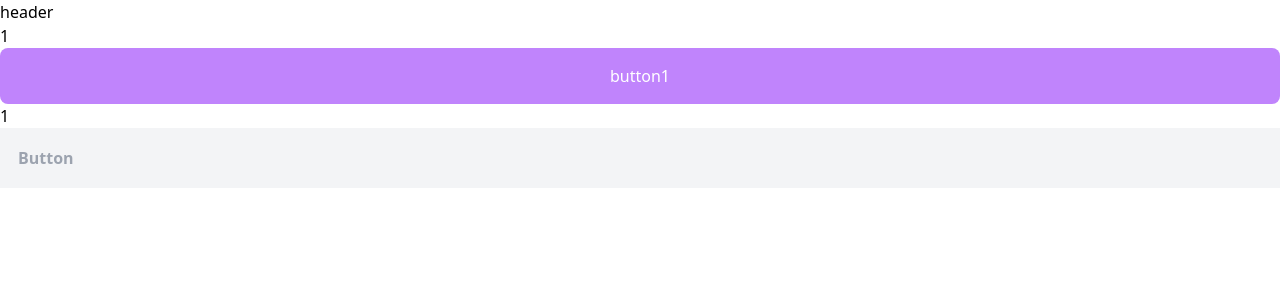
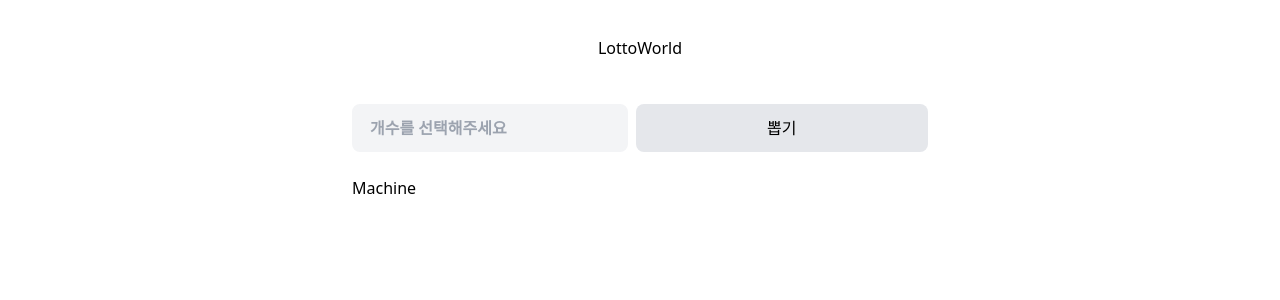
Before and after one commit to FromRagsToRich/Lottos, a Next.js app: page / in a window 1280 px wide. Shown: the top 300 px of the page. Built offline with nearby package versions, Linux system fonts and the light colour scheme.

Commit message:
feat/Add Lotto number select component

```diff
--- a/src/atoms/index.ts
+++ b/src/atoms/index.ts
@@ -15,7 +15,7 @@ const lottosState = atom<Lottos>({
 
 const purchaseState = atom<number>({
   key: LOTTO_KEYS.PURCHASE_COUNT,
-  default: 1,
+  default: 0,
 });
 
 export { lottosState, purchaseState };
--- a/src/components/Common/Button.tsx
+++ b/src/components/Common/Button.tsx
@@ -1,15 +1,24 @@
+import { cls } from '@lib/bindClassName';
+
 interface Props {
   onClick: () => void;
   text: string;
   value?: string;
   loading?: boolean;
+  disabled: boolean;
   [key: string]: any;
 }
 
-function Button({ onClick, value, text, loading, ...props }: Props) {
+function Button({ onClick, value, text, loading, disabled, ...props }: Props) {
+  const styleByDisabled = disabled
+    ? `bg-gray-200 disabled text-black`
+    : 'bg-purple-400 text-white';
   return (
     <button
-      className="w-full bg-purple-400 py-4 px-4 rounded-lg text-white bold"
+      className={cls(
+        'w-full h-full py-4 px-4 rounded-lg bold flex justify-center items-center',
+        styleByDisabled,
+      )}
       onClick={onClick}
       value={value}
       {...props}
--- a/src/components/Common/Dropdown.tsx
+++ b/src/components/Common/Dropdown.tsx
@@ -1,14 +1,28 @@
 import { cls } from '@lib/bindClassName';
 import { useVisible } from '@lib/hooks';
-import React, { useState } from 'react';
+import type { ReactNode } from 'react';
 
 type DropdownProps = {
   placeholder: string;
 };
 
 // https://stackoverflow.com/questions/32553158/detect-click-outside-react-component
+interface Props {
+  placeholder: string;
+  items: number;
+  onSelect: (value: number) => void;
+  selectedValue: number;
+  [key: string]: any;
+}
 
-function Dropdown() {
+function Dropdown({
+  className,
+  placeholder,
+  items,
+  onSelect,
+  selectedValue,
+  ...props
+}: Props) {
   const { ref, visible, setVisible } = useVisible<HTMLDivElement>(false);
 
   const handleOpen = () => {
@@ -20,23 +34,32 @@ function Dropdown() {
   };
 
   return (
-    <div className="w-full relative" onBlur={handleClose}>
+    <div className={`w-full relative`} onBlur={handleClose}>
       <div
         ref={ref}
-        className="p-4 border-2 border-gray-100 bg-gray-100 text-gray-400 font-bold cursor-pointer"
+        className="rounded-lg h-full p-4 border-2 border-gray-100 bg-gray-100 text-gray-400 font-bold cursor-pointer flex items-center"
         onClick={handleOpen}
       >
-        Button
+        {selectedValue ? selectedValue : placeholder}
       </div>
       <div
         className={cls(
           `${visible ? 'block' : 'hidden'}`,
-          'w-full p-4',
+          'w-full p-2 bg-white',
           'absolute top-16',
           'border-2 border-gray-100',
+          'rounded-lg',
         )}
       >
-        <div className="p-2 hover:bg-gray-200 rounded-lg">1</div>
+        {Array.from({ length: items }).map((_, i) => (
+          <div
+            key={`${_}-${i}`}
+            onClick={() => onSelect(i + 1)}
+            className="px-3 py-1 rounded-lg hover:bg-gray-100 bg-white"
+          >
+            {i + 1}
+          </div>
+        ))}
       </div>
     </div>
   );
--- a/src/components/Layout/header.tsx
+++ b/src/components/Layout/header.tsx
@@ -1,7 +1,12 @@
+import Link from 'next/link';
 import React from 'react';
 
 const Header = () => {
-  return <div>header</div>;
+  return (
+    <header className="flex h-24 justify-center items-center">
+      LottoWorld
+    </header>
+  );
 };
 
 export default Header;
--- a/src/components/Layout/index.tsx
+++ b/src/components/Layout/index.tsx
@@ -3,10 +3,10 @@ import Header from './header';
 
 const Layout = ({ children }: { children: ReactNode }) => {
   return (
-    <>
+    <div className="max-w-xl mx-auto">
       <Header />
       <main>{children}</main>
-    </>
+    </div>
   );
 };
 
--- a/src/components/Machine/index.tsx
+++ b/src/components/Machine/index.tsx
@@ -1,5 +1,5 @@
 const Machine = () => {
-  <div>Machine</div>;
+  return <div className="py-4">Machine</div>;
 };
 
 export default Machine;
--- /dev/null
+++ b/src/components/Result/index.tsx
@@ -0,0 +1,7 @@
+import React from 'react';
+
+function Result() {
+  return <div>Result</div>;
+}
+
+export default Result;
--- /dev/null
+++ b/src/components/Select/index.tsx
@@ -0,0 +1,34 @@
+import { lottosState, purchaseState } from '@atoms/index';
+import { Button } from '@components/Common';
+import Dropdown from '@components/Common/Dropdown';
+import { getLottoNumbers } from '@controllers/lotto.controllers';
+import React from 'react';
+import { useRecoilState, useSetRecoilState } from 'recoil';
+
+function Select() {
+  const [purchaseCount, setPurchaseState] = useRecoilState(purchaseState);
+  const setLottosState = useSetRecoilState(lottosState);
+
+  const onClick = () => {
+    const lottoNumbers = getLottoNumbers(purchaseCount);
+    setLottosState(lottoNumbers);
+  };
+
+  const onSelect = (value: number) => {
+    setPurchaseState(value);
+  };
+
+  return (
+    <div className="flex gap-2 h-16 py-2">
+      <Dropdown
+        placeholder="개수를 선택해주세요"
+        items={10}
+        onSelect={onSelect}
+        selectedValue={purchaseCount}
+      />
+      <Button onClick={onClick} text="뽑기" disabled={purchaseCount < 1} />
+    </div>
+  );
+}
+
+export default Select;
--- a/src/pages/index.tsx
+++ b/src/pages/index.tsx
@@ -1,6 +1,6 @@
 import { purchaseState } from '@atoms/index';
-import { Button } from '@components/Common';
-import Dropdown from '@components/Common/Dropdown';
+import Machine from '@components/Machine';
+import Select from '@components/Select';
 import { ChangeEvent } from 'react';
 import { useRecoilState } from 'recoil';
 
@@ -12,10 +12,8 @@ const HomePage = () => {
 
   return (
     <div>
-      <input onChange={onChange} value={count} />
-      <Button onClick={() => console.log('hello')} text="button1" />
-      <div>{count}</div>
-      <Dropdown />
+      <Select />
+      <Machine />
     </div>
   );
 };
```
